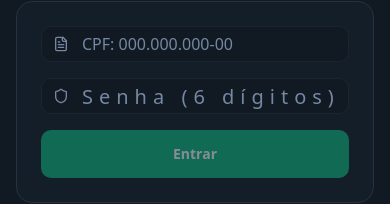
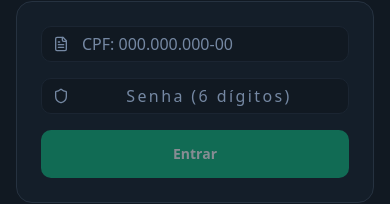
Before and after one commit to redecautoo/pwacautoo, a React (Vite) app: page /#/login in a window 390 px wide. Shown: the part 160-364 px from the top of the page. Built offline with nearby package versions, Linux system fonts and the light colour scheme.

Commit message:
fix: Ajustar tamanho e espaçamento da fonte no campo senha para mobile
- Reduzido font-size de text-xl para text-base
- Reduzido letter-spacing de 0.3em para 0.15em
- Melhora legibilidade em telas mobile
- Corrigido em login e cadastro

```diff
--- a/src/pages/Login.tsx
+++ b/src/pages/Login.tsx
@@ -258,7 +258,7 @@ const Login = () => {
                                 value={registerPassword}
                                 onChange={(e) => setRegisterPassword(e.target.value.replace(/\D/g, "").slice(0, 6))}
                                 placeholder="******"
-                                className="pl-10 text-center text-xl tracking-[0.3em]"
+                                className="pl-10 text-center text-base tracking-[0.15em]"
                                 maxLength={6}
                               />
                             </div>
@@ -365,7 +365,7 @@ const Login = () => {
                     </div>
                     <div className="relative">
                       <Shield className="absolute left-3 top-1/2 -translate-y-1/2 w-4 h-4 text-muted-foreground" />
-                      <Input type="password" value={password} onChange={(e) => setPassword(e.target.value.replace(/\D/g, "").slice(0, 6))} placeholder="Senha (6 dígitos)" className="pl-10 text-center text-xl tracking-[0.3em]" maxLength={6} />
+                      <Input type="password" value={password} onChange={(e) => setPassword(e.target.value.replace(/\D/g, "").slice(0, 6))} placeholder="Senha (6 dígitos)" className="pl-10 text-center text-base tracking-[0.15em]" maxLength={6} />
                     </div>
                     {isTestCpf(cpf) && <p className="text-xs text-primary text-center">CPF de teste. Senha: 123456</p>}
                     <Button onClick={handleLogin} disabled={cpf.length < 14 || password.length !== 6} className="w-full h-12 mt-4 font-bold">Entrar</Button>
```
